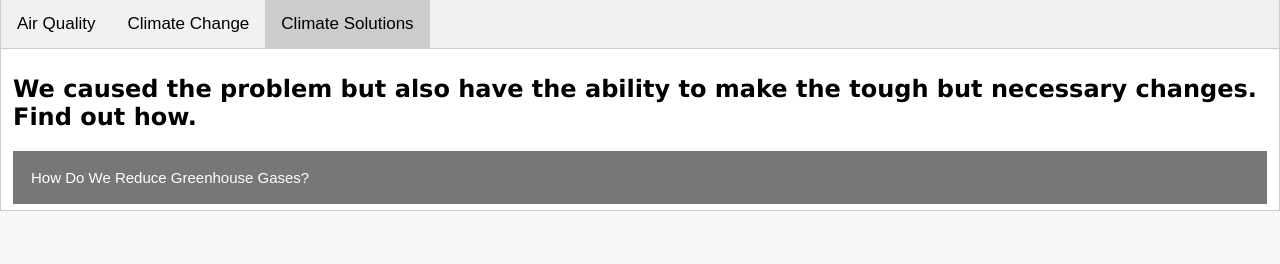
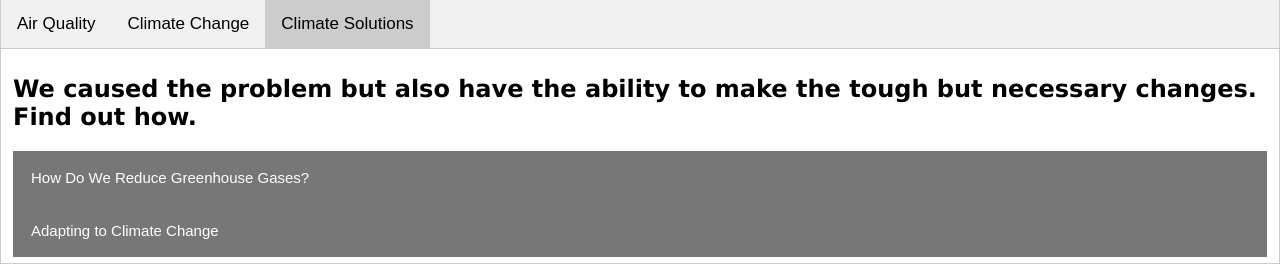
Before and after one commit to Vijaya0110/Air-Pollution-and-Climate-Change, a Flask app: page / in a window 1280 px wide, after a click on "Climate Solutions". Shown: the part 628-892 px from the top of the page. Before the commit the page ends 839 px from the top, so only its background shows below. Run offline with Flask 2, Linux system fonts and the light colour scheme.

Commit message:
Update start.html

```diff
--- a/templates/start.html
+++ b/templates/start.html
@@ -315,7 +315,21 @@ There are ways to decrease emissions from manufacturing. Using materials that ar
 
   <b>Take carbon dioxide out of the air. </b>
 <p>Along with reducing the amount of carbon dioxide that we add to the air, we can also take action to increase the amount of carbon dioxide taken out of the air. The places where carbon dioxide is pulled out of the air are called carbon sinks. For example, planting trees, bamboo, and other plants increases the number of carbon sinks. Conserving forests, grasslands, peatlands, and wetlands, where carbon is held in plants and soils, protects existing carbon sinks. Farming methods such as planting cover crops and crop rotation keep soils healthy so that they are effective carbon sinks. There are also carbon dioxide removal technologies, which may be able to pull large amounts of greenhouse gases out of the atmosphere.</p>
+  </div>
+  <button type="button" class="collapsible">Adapting to Climate Change</button>
+<div class="content">
+  <h2> What is climate adaptation? <h2>
+<p> Climate adaptation protects people and places by making them less vulnerable to the impacts of climate change. For example, to protect against sea level rise and increased flooding, communities might build seawalls or relocate buildings to higher ground. Taking steps to adapt to climate change can make us more resilient, which means we’re more able to cope with the changes.
 
+To survive and thrive, we need to adapt as the climate changes and also limit the amount of warming by reducing greenhouse gases. Climate models, which provide scenarios of future climate change, can help us understand the impacts of climate change that we need to adapt to, allowing us to plan so that communities can be less vulnerable to climate change.
+
+Climate adaptation strategies range from individual to local, national, and global efforts. Some adaptations are fueled by changes in government policies. Other adaptations occur because of technological advances. Engineering and planning can provide ways for regions to adapt as the environment changes. Globally coordinated efforts to adapt, which ensure that as many places as possible are livable, can help as climate change causes people to migrate to new places. </p>
+
+    <b>Types of climate adaptations</b>
+<p>The way communities adapt to climate change will depend on how climate change is affecting the region where that community is located because the impacts of climate change are not the same everywhere. For example, in some areas, climate change is causing floods to become more frequent, while in other areas, drought is becoming more common. Heat waves are becoming more of a hazard in some areas. Below are examples of several types of climate adaptations.</p>
+
+    <b>Preventing flood damage</b>
+<p>As climate change causes the sea level to rise, seawalls and levees can help limit flooding of coastal communities. Wetlands can be built to buffer a coast. Both near coasts and inland, improving stormwater drainage can help keep communities from flooding as climate change increases the amount of precipitation during storms. Also, homes can be built in ways that reduce the chance of flooding. For example, homes raised up on stilts and floating houses help prevent the threat of floodwater.</p>
 
   </div>
 </div>
```
